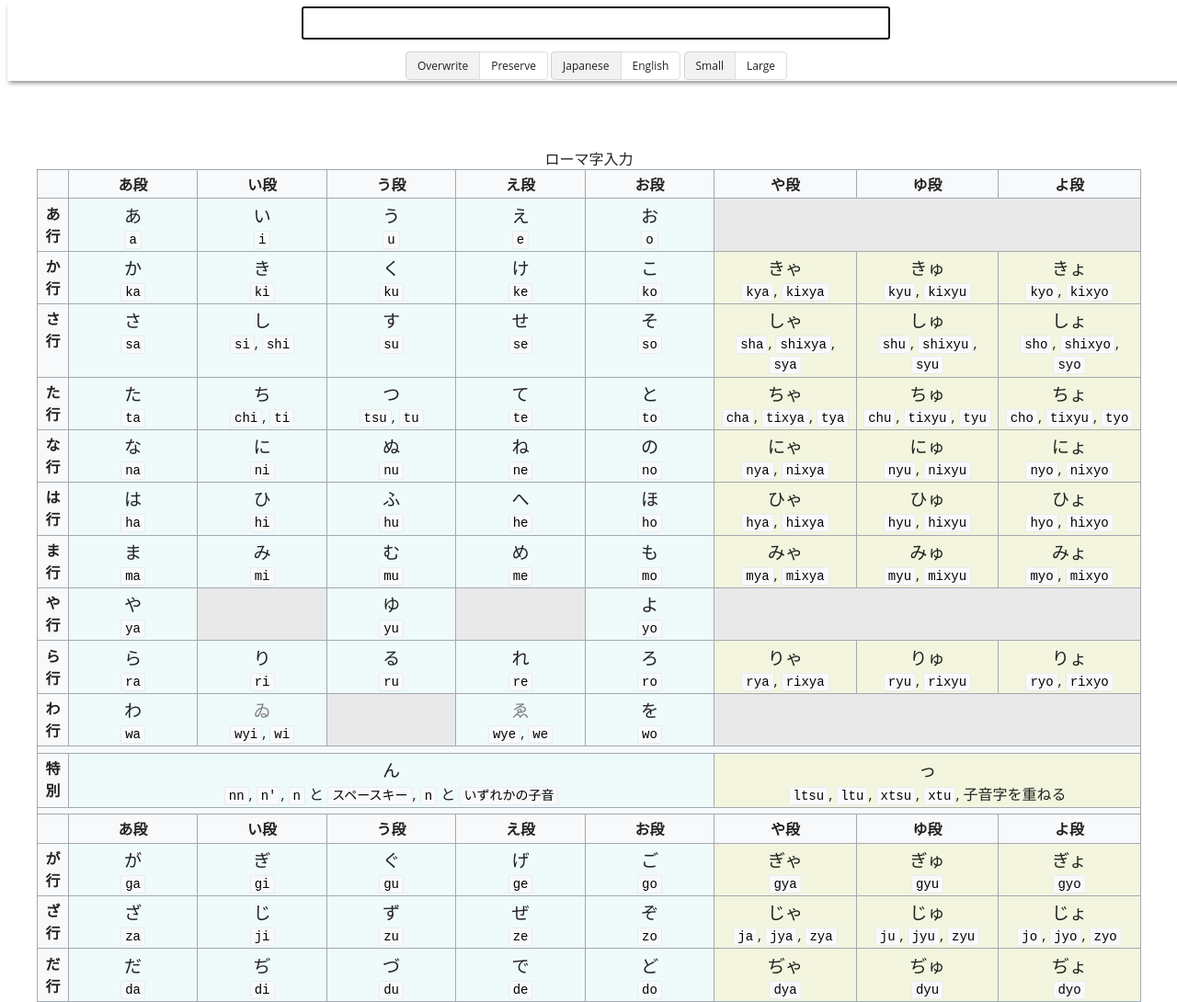
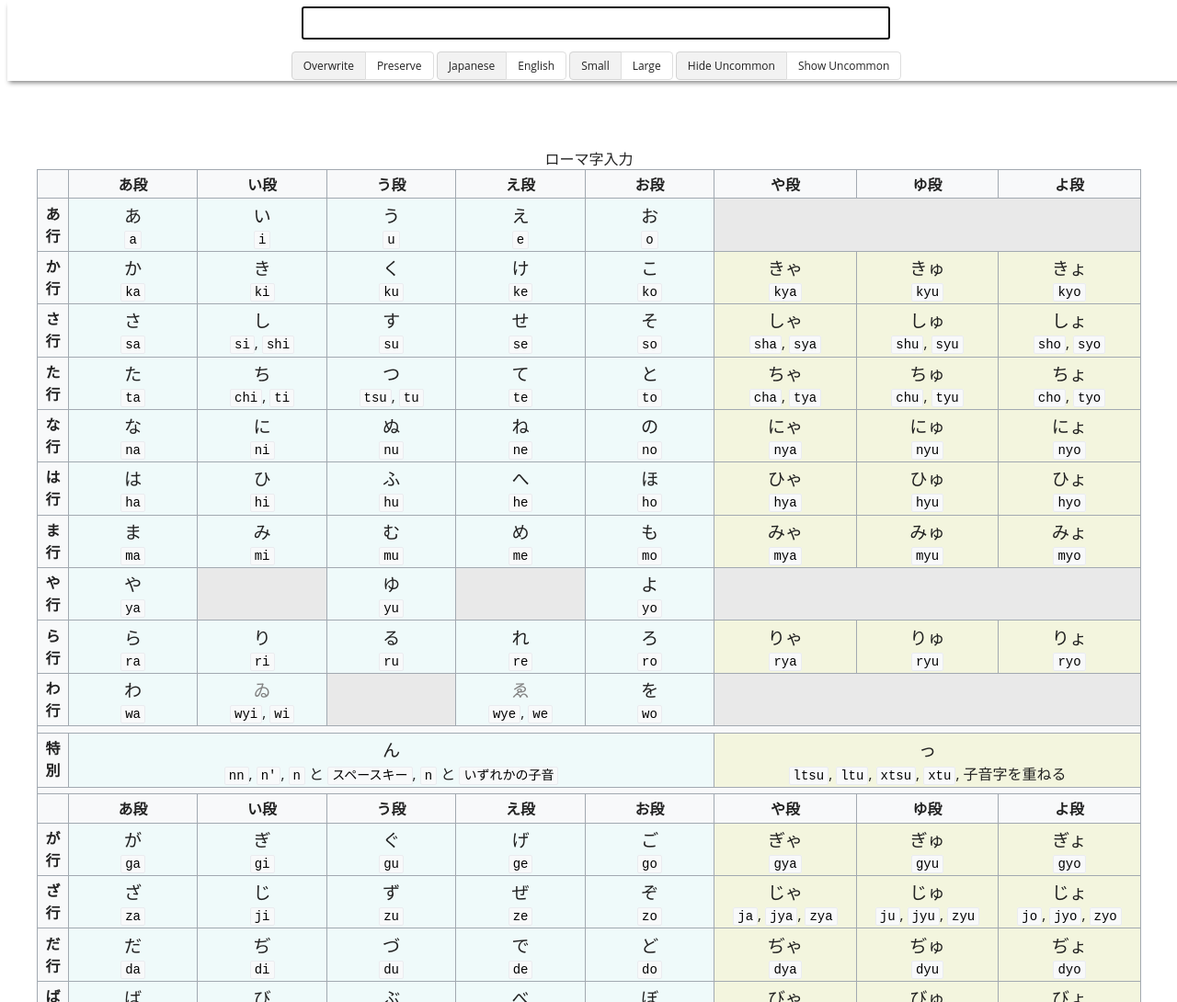
Before and after one commit to mchaver/japonic-app, a plain HTML site: page index.html in a window 1280 px wide. Shown: the top 1090 px of the page at 92% size. Drawn offline with Linux system fonts and the light colour scheme; no server answers.

Commit message:
Add more style

```diff
--- a/index.html
+++ b/index.html
@@ -116,6 +116,12 @@
        document.getElementById("overwrite-text-button").checked = true;
        document.getElementById("jp-button").checked = true;
        document.getElementById("small-input-button").checked = true;
+       document.getElementById("hide-uncommon").checked = true;
+
+       var divsToHide = document.getElementsByClassName("uncommon");
+       for (var i = 0; i < divsToHide.length; i++) {
+         divsToHide[i].style.display = 'none';
+       }
      }
 
      var inputStyle = 'overwrite';
@@ -199,23 +205,21 @@
 	   center.classList.add('xlarge-nav');
 	 }
        }
-
-
      }
 
+     function showUncommon(r) {
+       var divsToHide = document.getElementsByClassName("uncommon");
 
-
-     /*
-	var yourUl = document.getElementById("yourUlId");
-	yourUl.style.display = yourUl.style.display === 'none' ? '' : 'none';
-      */
-     /*
-	var divsToHide = document.getElementsByClassName("classname"); //divsToHide is an array
-	for(var i = 0; i < divsToHide.length; i++){
-        divsToHide[i].style.visibility = "hidden"; // or
-        divsToHide[i].style.display = "none"; // depending on what you're doing
+       if (r.value === 'hide') {
+	 for (var i = 0; i < divsToHide.length; i++) {
+	   divsToHide[i].style.display = 'none';
 	 }
-      */
+       } else if (r.value === 'show') {
+	 for (var i = 0; i < divsToHide.length; i++) {
+	   divsToHide[i].style.display = '';
+	 }
+       }
+     }
     </script>
   </head>
   <body>
@@ -253,11 +257,18 @@
 	  <input type="radio" class="stv-radio-button" name="text-size-button" value="large" id="large-input-button" onclick="setInput(this,'size');" />
 	  <label for="large-input-button">Large</label>
 	</div>
+
+	<div class="stv-radio-buttons-wrapper">
+	  <input type="radio" class="stv-radio-button" name="uncommon" value="hide" id="hide-uncommon" onclick="showUncommon(this);" checked />
+	  <label for="hide-uncommon">Hide Uncommon</label>
+	  <input type="radio" class="stv-radio-button" name="uncommon" value="show" id="show-uncommon" onclick="showUncommon(this);" />
+	  <label for="show-uncommon">Show Uncommon</label>
+	</div>
       </div>
 
     </div>
 
-    <table class="wikitable nowraplinks" style="vertical-align:top;padding:2px;margin:10em 0 0 2em;" width="95%" cellpadding="2" border="0">
+   <table class="kanatable nowraplinks" style="vertical-align:top;padding:2px;margin:10em 0 0 2em;" width="95%" cellpadding="2" border="0">
       <tbody>
 	<caption>ローマ字入力</caption>
 	<tr>
@@ -287,9 +298,9 @@
 	  <td bgcolor="#EFFAFA"><big>く</big><br><code>ku</code></td>
 	  <td bgcolor="#EFFAFA"><big>け</big><br><code>ke</code></td>
 	  <td bgcolor="#EFFAFA"><big>こ</big><br><code>ko</code></td>
-	  <td bgcolor="#F3F5DE"><big>きゃ</big><br><code>kya</code>, <code>kixya</code></td>
-	  <td bgcolor="#F3F5DE"><big>きゅ</big><br><code>kyu</code>, <code>kixyu</code></td>
-	  <td bgcolor="#F3F5DE"><big>きょ</big><br><code>kyo</code>, <code>kixyo</code></td>
+	  <td bgcolor="#F3F5DE"><big>きゃ</big><br><code>kya</code><span class="uncommon">, <code>kilya</code>, <code>kixya</code></span></td>
+	  <td bgcolor="#F3F5DE"><big>きゅ</big><br><code>kyu</code><span class="uncommon">, <code>kilyu</code>, <code>kixyu</code></span></td>
+	  <td bgcolor="#F3F5DE"><big>きょ</big><br><code>kyo</code><span class="uncommon">, <code>kilyo</code>, <code>kixyo</code></span></td>
 	</tr>
 	<tr valign="top" align="center">
 	  <th>さ行</th>
@@ -298,9 +309,9 @@
 	  <td bgcolor="#EFFAFA"><big>す</big><br><code>su</code></td>
 	  <td bgcolor="#EFFAFA"><big>せ</big><br><code>se</code></td>
 	  <td bgcolor="#EFFAFA"><big>そ</big><br><code>so</code></td>
-	  <td bgcolor="#F3F5DE"><big>しゃ</big><br><code>sha</code>, <code>shixya</code>, <code>sya</code></td>
-	  <td bgcolor="#F3F5DE"><big>しゅ</big><br><code>shu</code>, <code>shixyu</code>, <code>syu</code></td>
-	  <td bgcolor="#F3F5DE"><big>しょ</big><br><code>sho</code>, <code>shixyo</code>, <code>syo</code></td>
+	  <td bgcolor="#F3F5DE"><big>しゃ</big><br><code>sha</code>, <code>sya</code><span class="uncommon">, <code>shilya</code>, <code>shixya</code></span></td>
+	  <td bgcolor="#F3F5DE"><big>しゅ</big><br><code>shu</code>, <code>syu</code><span class="uncommon">, <code>shilyo</code>, <code>shixyu</code></span></td>
+	  <td bgcolor="#F3F5DE"><big>しょ</big><br><code>sho</code>, <code>syo</code><span class="uncommon">, <code>shilyu</code>, <code>shixyo</code></span></td>
 	</tr>
 	<tr valign="top" align="center">
 	  <th>た行</th>
@@ -309,9 +320,9 @@
 	  <td bgcolor="#EFFAFA"><big>つ</big><br><code>tsu</code>, <code>tu</code></td>
 	  <td bgcolor="#EFFAFA"><big>て</big><br><code>te</code></td>
 	  <td bgcolor="#EFFAFA"><big>と</big><br><code>to</code></td>
-	  <td bgcolor="#F3F5DE"><big>ちゃ</big><br><code>cha</code>, <code>tixya</code>, <code>tya</code></td>
-	  <td bgcolor="#F3F5DE"><big>ちゅ</big><br><code>chu</code>, <code>tixyu</code>, <code>tyu</code></td>
-	  <td bgcolor="#F3F5DE"><big>ちょ</big><br><code>cho</code>, <code>tixyu</code>, <code>tyo</code></td>
+	  <td bgcolor="#F3F5DE"><big>ちゃ</big><br><code>cha</code>, <code>tya</code><span class="uncommon">, <code>tilya</code>, <code>tixya</code></span></td>
+	  <td bgcolor="#F3F5DE"><big>ちゅ</big><br><code>chu</code>, <code>tyu</code><span class="uncommon">, <code>tilyu</code>, <code>tixyu</code></span></td>
+	  <td bgcolor="#F3F5DE"><big>ちょ</big><br><code>cho</code>, <code>tyo</code><span class="uncommon">, <code>tilyo</code>, <code>tixyo</code></span></td>
 	</tr>
 	<tr valign="top" align="center">
 	  <th>な行</th>
@@ -320,9 +331,9 @@
 	  <td bgcolor="#EFFAFA"><big>ぬ</big><br><code>nu</code></td>
 	  <td bgcolor="#EFFAFA"><big>ね</big><br><code>ne</code></td>
 	  <td bgcolor="#EFFAFA"><big>の</big><br><code>no</code></td>
-	  <td bgcolor="#F3F5DE"><big>にゃ</big><br><code>nya</code>, <code>nixya</code></td>
-	  <td bgcolor="#F3F5DE"><big>にゅ</big><br><code>nyu</code>, <code>nixyu</code></td>
-	  <td bgcolor="#F3F5DE"><big>にょ</big><br><code>nyo</code>, <code>nixyo</code></td>
+	  <td bgcolor="#F3F5DE"><big>にゃ</big><br><code>nya</code><span class="uncommon">, <code>nilya</code>, <code>nixya</code></span></td>
+	  <td bgcolor="#F3F5DE"><big>にゅ</big><br><code>nyu</code><span class="uncommon">, <code>nilyu</code>, <code>nixyu</code></span></td>
+	  <td bgcolor="#F3F5DE"><big>にょ</big><br><code>nyo</code><span class="uncommon">, <code>nilyo</code>, <code>nixyo</code></span></td>
 	</tr>
 	<tr valign="top" align="center">
 	  <th>は行</th>
@@ -331,9 +342,9 @@
 	  <td bgcolor="#EFFAFA"><big>ふ</big><br><code>hu</code></td>
 	  <td bgcolor="#EFFAFA"><big>へ</big><br><code>he</code></td>
 	  <td bgcolor="#EFFAFA"><big>ほ</big><br><code>ho</code></td>
-	  <td bgcolor="#F3F5DE"><big>ひゃ</big><br><code>hya</code>, <code>hixya</code></td>
-	  <td bgcolor="#F3F5DE"><big>ひゅ</big><br><code>hyu</code>, <code>hixyu</code></td>
-	  <td bgcolor="#F3F5DE"><big>ひょ</big><br><code>hyo</code>, <code>hixyo</code></td>
+	  <td bgcolor="#F3F5DE"><big>ひゃ</big><br><code>hya</code><span class="uncommon">, <code>hilya</code>, <code>hixya</code></span></td>
+	  <td bgcolor="#F3F5DE"><big>ひゅ</big><br><code>hyu</code><span class="uncommon">, <code>hilyu</code>, <code>hixyu</code></span></td>
+	  <td bgcolor="#F3F5DE"><big>ひょ</big><br><code>hyo</code><span class="uncommon">, <code>hilyo</code>, <code>hixyo</code></span></td>
 	</tr>
 	<tr valign="top" align="center">
 	  <th>ま行</th>
@@ -342,9 +353,9 @@
 	  <td bgcolor="#EFFAFA"><big>む</big><br><code>mu</code></td>
 	  <td bgcolor="#EFFAFA"><big>め</big><br><code>me</code></td>
 	  <td bgcolor="#EFFAFA"><big>も</big><br><code>mo</code></td>
-	  <td bgcolor="#F3F5DE"><big>みゃ</big><br><code>mya</code>, <code>mixya</code></td>
-	  <td bgcolor="#F3F5DE"><big>みゅ</big><br><code>myu</code>, <code>mixyu</code></td>
-	  <td bgcolor="#F3F5DE"><big>みょ</big><br><code>myo</code>, <code>mixyo</code></td>
+	  <td bgcolor="#F3F5DE"><big>みゃ</big><br><code>mya</code><span class="uncommon">, <code>milya</code>, <code>mixya</code></span></td>
+	  <td bgcolor="#F3F5DE"><big>みゅ</big><br><code>myu</code><span class="uncommon">, <code>milyu</code>, <code>mixyu</code></span></td>
+	  <td bgcolor="#F3F5DE"><big>みょ</big><br><code>myo</code><span class="uncommon">, <code>milyo</code>, <code>mixyo</code></span></td>
 	</tr>
 	<tr valign="top" align="center">
 	  <th>や行</th>
@@ -362,9 +373,9 @@
 	  <td bgcolor="#EFFAFA"><big>る</big><br><code>ru</code></td>
 	  <td bgcolor="#EFFAFA"><big>れ</big><br><code>re</code></td>
 	  <td bgcolor="#EFFAFA"><big>ろ</big><br><code>ro</code></td>
-	  <td bgcolor="#F3F5DE"><big>りゃ</big><br><code>rya</code>, <code>rixya</code></td>
-	  <td bgcolor="#F3F5DE"><big>りゅ</big><br><code>ryu</code>, <code>rixyu</code></td>
-	  <td bgcolor="#F3F5DE"><big>りょ</big><br><code>ryo</code>, <code>rixyo</code></td>
+	  <td bgcolor="#F3F5DE"><big>りゃ</big><br><code>rya</code><span class="uncommon">, <code>rilya</code>, <code>rixya</code></span></td>
+	  <td bgcolor="#F3F5DE"><big>りゅ</big><br><code>ryu</code><span class="uncommon">, <code>rilyu</code>, <code>rixyu</code></span></td>
+	  <td bgcolor="#F3F5DE"><big>りょ</big><br><code>ryo</code><span class="uncommon">, <code>rilyo</code>, <code>rixyo</code></span></td>
 	</tr>
 	<tr valign="top" align="center">
 	  <th>わ行</th>
@@ -462,6 +473,8 @@
 	  <td bgcolor="#F3F5DE"><big>ぴょ</big><br><code>pyo</code></td>
 	</tr>
 
+      </tbody>
+      <tbody class="uncommon">
 	<tr valign="top" align="center">
 	  <td colspan="9">特別</td>
 	</tr>
@@ -564,8 +577,13 @@
 
       </tbody>
     </table>
+    <div class="space"></div>
+    <style>
 
-    <style>
+     .space {
+       margin-top: 20em;
+       margin-bottom: 20em;
+     }
      #overwrite, #preserve-input {
        padding-top: 0.12em;
        font-size: 2em;
@@ -585,7 +603,7 @@
        margin-top: 0.5em;
      }
 
-     table.wikitable {
+     table.kanatable {
        background-color: #f8f9fa;
        color: #222;
        margin: 1em 0;
@@ -613,12 +631,12 @@
        }
      }
 
-     table.wikitable > tr > th, table.wikitable > tr > td, table.wikitable > * > tr > th,table.wikitable > * > tr > td {
+     table.kanatable > tr > th, table.kanatable > tr > td, table.kanatable > * > tr > th,table.kanatable > * > tr > td {
        border: 1px solid #a2a9b1;
        padding: 0.2em 0.4em;
      }
 
-     table.wikitable > tr > td, table.wikitable > * > tr > td {
+     table.kanatable > tr > td, table.kanatable > * > tr > td {
        word-wrap: break-word;
      }
 
```
Lines whose indentation alone changed are shown as unchanged.
